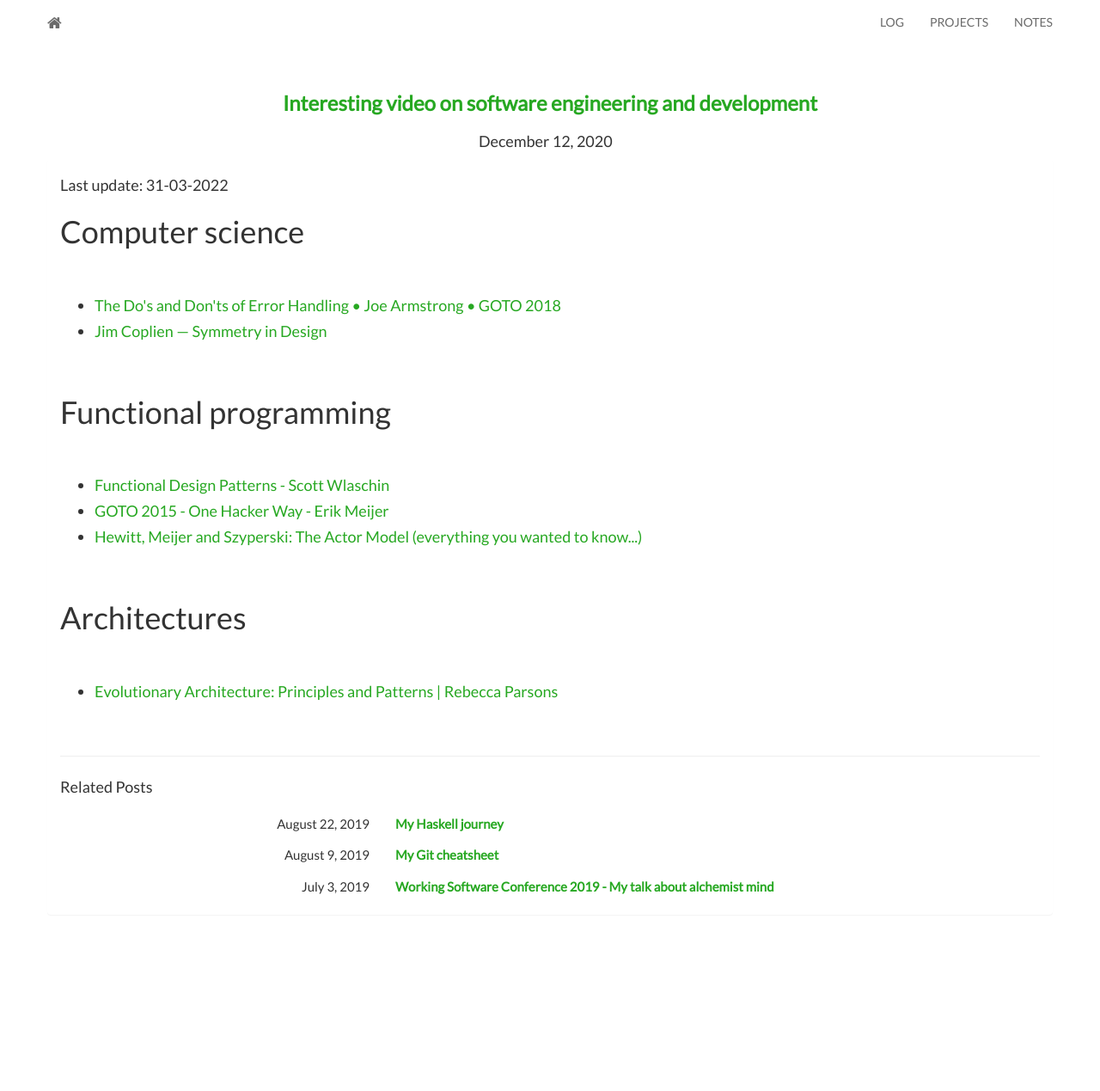
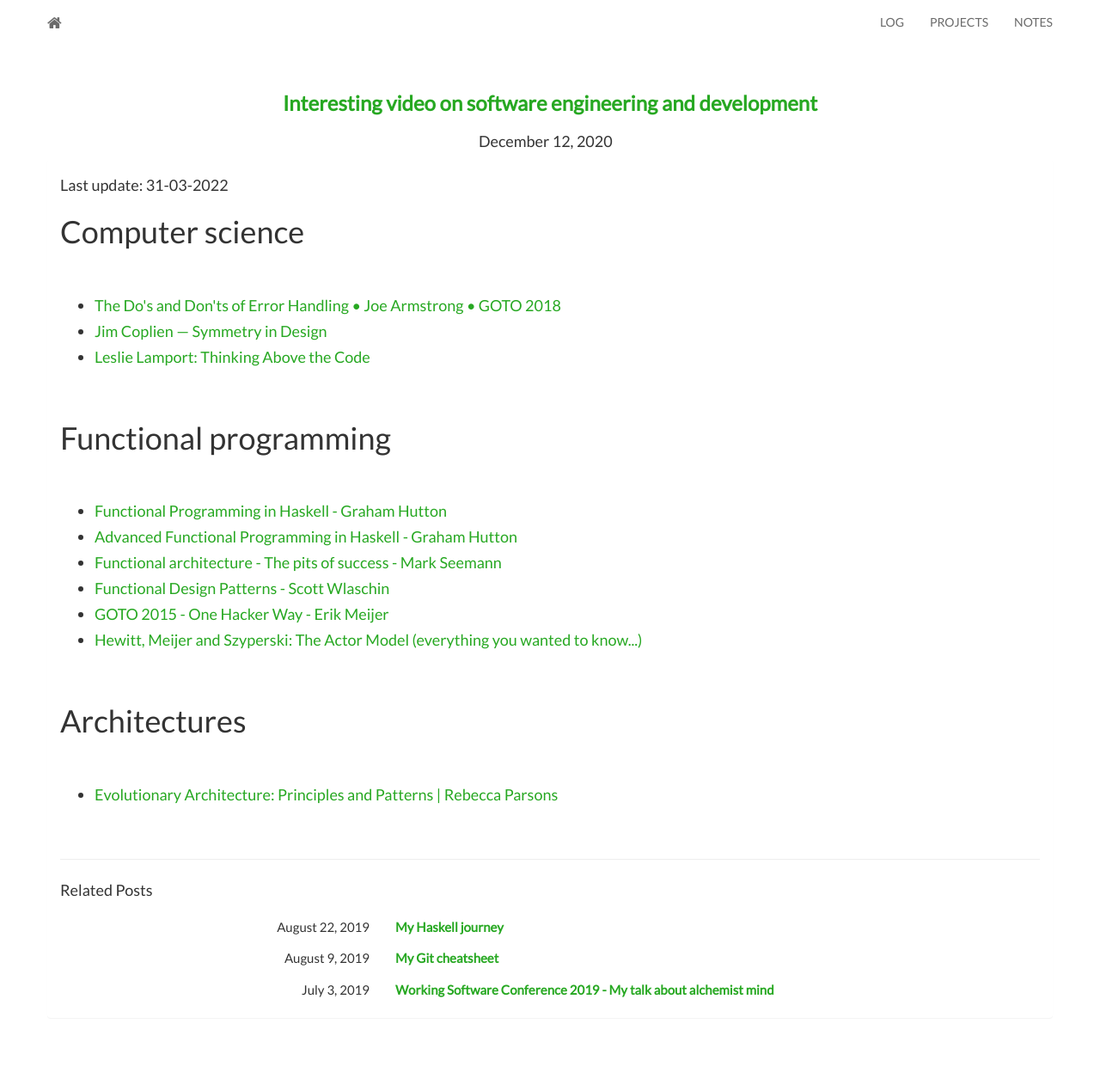
Before and after one commit to nicolafiorillo/nicolafiorillo.github.io, a Jekyll site: the page built from _notes/2020-12-12-video.md, in a window 1280 px wide. Shown: the whole page at 86% size. Built offline with Jekyll 4.4.1, drawn with Linux system fonts in a browser that asks for light colours; nearby versions of some CDN libraries; comment, search, counter and statistics services are not loaded; before the commit the page ends 1149 px from its top, so only the background shows below that.

Commit message:
Some videos.

```diff
--- a/_notes/2020-12-12-video.md
+++ b/_notes/2020-12-12-video.md
@@ -12,6 +12,7 @@ Last update: 31-03-2022
     <ul>
         <li><a href="https://www.youtube.com/watch?v=TTM_b7EJg5E">The Do's and Don'ts of Error Handling • Joe Armstrong • GOTO 2018</a></li>
         <li><a href="https://www.youtube.com/watch?v=FAZ4GjPKmVI">Jim Coplien — Symmetry in Design</a></li>
+        <li><a href="https://www.youtube.com/watch?v=-4Yp3j_jk8Q">Leslie Lamport: Thinking Above the Code</a></li>
     </ul>
 </p>
 <br/>
@@ -21,6 +22,9 @@ Last update: 31-03-2022
 <br/>
 <p>
     <ul>
+        <li><a href="https://www.youtube.com/playlist?list=PLF1Z-APd9zK7usPMx3LGMZEHrECUGodd3">Functional Programming in Haskell - Graham Hutton</a></li>
+        <li><a href="https://www.youtube.com/playlist?list=PLF1Z-APd9zK5uFc8FKr_di9bfsYv8-lbc">Advanced Functional Programming in Haskell - Graham Hutton</a></li>
+        <li><a href="https://www.youtube.com/watch?v=US8QG9I1XW0">Functional architecture - The pits of success - Mark Seemann</a></li>
         <li><a href="https://www.youtube.com/watch?v=srQt1NAHYC0">Functional Design Patterns - Scott Wlaschin</a></li>
         <li><a href="https://www.youtube.com/watch?v=FvMuPtuvP5w">GOTO 2015 - One Hacker Way - Erik Meijer</a></li>
         <li><a href="https://www.youtube.com/watch?v=7erJ1DV_Tlo">Hewitt, Meijer and Szyperski: The Actor Model (everything you wanted to know...)</a></li>
```
